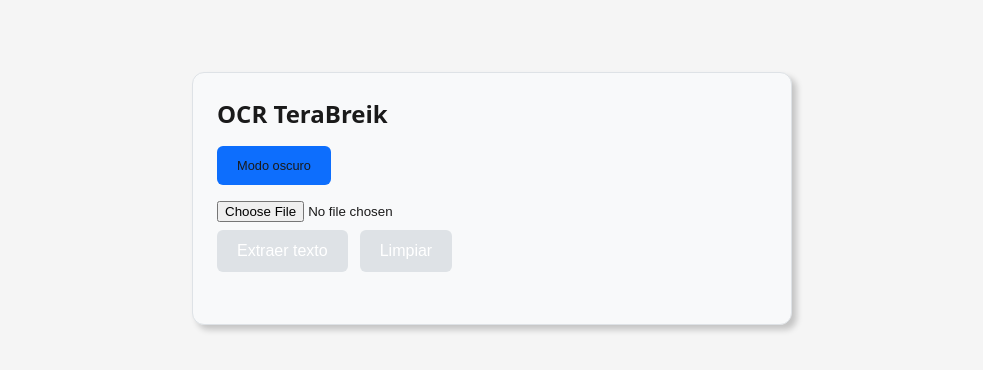
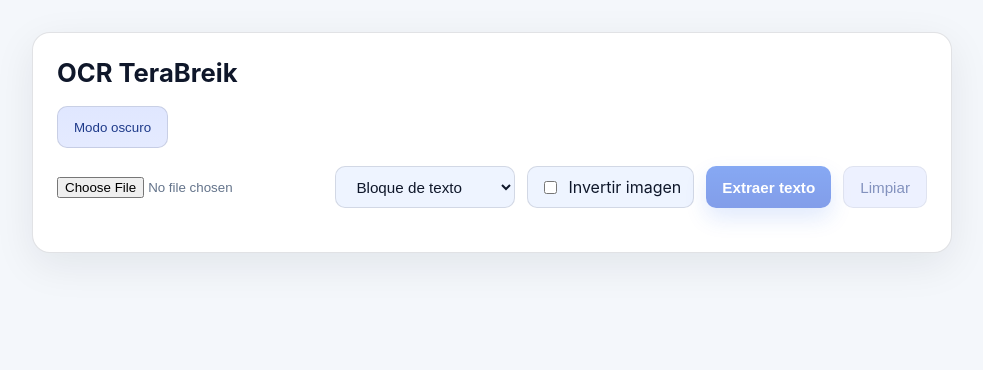
Before and after one commit to jos3gatica/OCR-TeraBreik, a React (Vite) app: page / in a window 1280 px wide. Shown: the top 370 px of the page, without its empty margins (148-1131 px from the left). Built offline with nearby package versions, Linux system fonts and the light colour scheme; what tesseract.js would draw is missing.

Commit message:
FIX: Refinamiento de lectura por regiones de archivo

```diff
--- a/src/OCRUpload.jsx
+++ b/src/OCRUpload.jsx
@@ -1,5 +1,5 @@
 import React, { useEffect, useState } from "react";
-import { recognizeText } from "../src/services/ocrService";
+import { recognizeText, PSM_MAP } from "../src/services/ocrService";
 import ResultDisplay from "../src/components/ResultDisplay";
 
 export default function OCRUpload() {
@@ -7,12 +7,14 @@
   const [result, setResult] = useState("");
   const [loading, setLoading] = useState(false);
   const [theme, setTheme] = useState("light");
+  const [ocrMode, setOcrMode] = useState("block");
+  const [invert, setInvert] = useState(false);
+  const [bestMode, setBestMode] = useState("");
 
   useEffect(() => {
     const saved = localStorage.getItem("theme");
     const prefersDark = window.matchMedia("(prefers-color-scheme: dark)").matches;
     const initial = saved || (prefersDark ? "dark" : "light");
-
     setTheme(initial);
     document.documentElement.setAttribute("data-theme", initial);
   }, []);
@@ -27,6 +29,7 @@
   const handleFile = (e) => {
     setFile(e.target.files[0]);
     setResult("");
+    setBestMode("");
   };
 
   const processOCR = async () => {
@@ -38,14 +41,19 @@
     try {
       const text = await recognizeText(file, {
         lang: "eng+spa",
-        psm: 6,
+        psm: PSM_MAP[ocrMode],
         scale: 2,
-        threshold: 160,
+        threshold: 165,
+        invert,
+        dpi: 300,
       });
+
       setResult(text);
+      setBestMode(ocrMode);
     } catch (err) {
       console.error(err);
       setResult("Error en OCR");
+      setBestMode("");
     } finally {
       setLoading(false);
     }
@@ -54,39 +62,13 @@
   const clear = () => {
     setFile(null);
     setResult("");
+    setBestMode("");
     const fileInput = document.querySelector('input[type="file"]');
     if (fileInput) fileInput.value = "";
   };
 
   return (
     <div className="container">
-      <style>{`
-        .result {
-          max-width: 100%;
-          overflow: hidden;
-          border: 1px solid rgba(255,255,255,0.08);
-          border-radius: 8px;
-          padding: 12px;
-          box-sizing: border-box;
-        }
-        .result textarea {
-          width: 100%;
-          min-height: 220px;
-          resize: vertical;
-          box-sizing: border-box;
-          border: none;
-          outline: none;
-          background: transparent;
-          color: inherit;
-          font: inherit;
-          line-height: 1.4;
-          white-space: pre-wrap;
-          overflow-wrap: anywhere;
-          word-break: break-word;
-          overflow-x: hidden;
-        }
-      `}</style>
-
       <div className="card">
         <h2>OCR TeraBreik</h2>
 
@@ -96,13 +78,37 @@
 
         <div className="input-group">
           <input type="file" accept="image/*" onChange={handleFile} />
-          <button onClick={processOCR} disabled={!file || loading}>
+
+          <select value={ocrMode} onChange={(e) => setOcrMode(e.target.value)}>
+            <option value="block">Bloque de texto</option>
+            <option value="auto">Automático</option>
+            <option value="line">Línea única</option>
+            <option value="sparse">Texto disperso</option>
+          </select>
+
+          <label className="invert-toggle">
+            <input
+              type="checkbox"
+              checked={invert}
+              onChange={(e) => setInvert(e.target.checked)}
+            />
+            Invertir imagen
+          </label>
+
+          <button className="btn-primary" onClick={processOCR} disabled={!file || loading}>
             {loading ? "Procesando..." : "Extraer texto"}
           </button>
-          <button onClick={clear} disabled={!file && !result}>
+
+          <button className="btn-secondary" onClick={clear} disabled={!file && !result}>
             Limpiar
           </button>
         </div>
+
+        {bestMode && (
+          <div style={{ marginBottom: 12, color: "var(--muted)" }}>
+            Modo usado: <strong>{bestMode}</strong>
+          </div>
+        )}
 
         <ResultDisplay result={result} />
       </div>
--- a/src/index.css
+++ b/src/index.css
@@ -1,115 +1,225 @@
 :root {
-  --bg: whitesmoke;
-  --card-bg: #f8f9fa;
-  --text: #1a1a1a;
-  --border: #dee2e6;
-  --primary: #0d6efd;
-  --primary-hover: #0b5ed7;
-  --shadow: 0.3rem 0.3rem 0.4rem rgba(0, 0, 0, 0.2);
+  color-scheme: light;
+  --bg: #f4f7fb;
+  --surface: #ffffff;
+  --surface-2: #eef4ff;
+  --text: #0f172a;
+  --muted: #64748b;
+  --border: rgba(15, 23, 42, 0.12);
+
+  --primary: #2563eb;
+  --primary-hover: #1d4ed8;
+  --primary-text: #ffffff;
+
+  --secondary: #e0e7ff;
+  --secondary-hover: #c7d2fe;
+  --secondary-text: #1e3a8a;
+
+  --accent: #7c3aed;
+  --accent-soft: rgba(124, 58, 237, 0.12);
+
+  --shadow: 0 12px 40px rgba(15, 23, 42, 0.08);
 }
 
-[data-theme="dark"] {
-  --bg: #121212;
-  --card-bg: #1e1e1e;
-  --text: #e0e0e0;
-  --border: #383838;
-  --primary: #0d6efd;
-  --primary-hover: #0ca4f0;
-  --shadow: 0.3rem 0.3rem 0.4rem rgba(0, 0, 0, 0.3);
+html[data-theme="dark"] {
+  color-scheme: dark;
+  --bg: #111827;
+  --surface: #172033;
+  --surface-2: #1f2a44;
+  --text: #f8fafc;
+  --muted: #cbd5e1;
+  --border: rgba(255, 255, 255, 0.08);
+
+  --primary: #60a5fa;
+  --primary-hover: #3b82f6;
+  --primary-text: #08111f;
+
+  --secondary: #24324f;
+  --secondary-hover: #2e3e63;
+  --secondary-text: #dbeafe;
+
+  --accent: #a78bfa;
+  --accent-soft: rgba(167, 139, 250, 0.14);
+
+  --shadow: 0 16px 46px rgba(0, 0, 0, 0.32);
 }
 
-html {
-  font-family: system-ui, -apple-system, BlinkMacSystemFont, "Segoe UI", Roboto, sans-serif;
+* {
+  box-sizing: border-box;
+}
+
+html, body, #root {
+  margin: 0;
+  min-width: 320px;
+  min-height: 100%;
 }
 
 body {
-  margin: 0;
-  background-color: var(--bg);
+  background: var(--bg);
   color: var(--text);
-  transition: background-color 0.3s ease, color 0.3s ease;
+  font-family: Inter, system-ui, -apple-system, BlinkMacSystemFont, "Segoe UI", sans-serif;
+  transition: background-color 0.25s ease, color 0.25s ease;
 }
 
 .container {
-  max-width: 600px;
-  margin: 3rem auto;
-  padding: 1.5rem;
+  min-height: 100vh;
+  display: flex;
+  justify-content: center;
+  align-items: flex-start;
+  padding: 32px 16px;
 }
 
 .card {
-  background-color: var(--card-bg);
-  border-radius: 12px;
+  width: min(100%, 920px);
+  background: var(--surface);
+  color: var(--text);
   border: 1px solid var(--border);
+  border-radius: 18px;
+  padding: 24px;
   box-shadow: var(--shadow);
-  padding: 1.5rem;
 }
 
-h2 {
-  margin: 0 0 1rem 0;
-  font-size: 1.5rem;
-  font-weight: 600;
+.card h2 {
+  margin: 0 0 18px;
+  font-size: 1.6rem;
+}
+
+.theme-toggle {
+  margin-bottom: 18px;
+  min-height: 42px;
+  border: 1px solid var(--border);
+  border-radius: 10px;
+  padding: 0 16px;
+  background: linear-gradient(180deg, var(--secondary) 0%, color-mix(in srgb, var(--secondary) 86%, white) 100%);
+  color: var(--secondary-text);
+  cursor: pointer;
+}
+
+.theme-toggle:hover {
+  background: var(--secondary-hover);
 }
 
 .input-group {
-  margin-bottom: 1.25rem;
+  display: flex;
+  flex-wrap: wrap;
+  gap: 12px;
+  align-items: center;
+  margin-bottom: 20px;
 }
 
-input[type="file"] {
-  display: block;
-  width: 100%;
-  margin-bottom: 0.5rem;
+.input-group input[type="file"] {
+  flex: 1 1 260px;
+  min-width: 220px;
+  color: var(--muted);
 }
 
-/* Botones con más margen */
-.input-group button {
-  margin-right: 0.75rem;
-  margin-bottom: 0.5rem;
+.input-group button,
+.input-group select {
+  min-height: 42px;
+  border-radius: 10px;
+  padding: 0 16px;
+  font-size: 0.95rem;
 }
 
-.input-group button:last-child {
-  margin-right: 0;
+.btn-primary {
+  background: linear-gradient(180deg, var(--primary) 0%, var(--primary-hover) 100%);
+  color: var(--primary-text);
+  border: 0;
+  cursor: pointer;
+  font-weight: 700;
+  box-shadow: 0 10px 22px rgba(37, 99, 235, 0.25);
 }
 
-button {
-  background-color: var(--primary);
-  color: white;
-  border: none;
-  border-radius: 6px;
-  padding: 0.75rem 1.25rem;
-  font-size: 1rem;
-  cursor: pointer;
-  transition: background-color 0.2s ease;
+.btn-primary:hover:not(:disabled) {
+  filter: brightness(1.03);
+  transform: translateY(-1px);
 }
 
-button:hover:not(:disabled) {
-  background-color: var(--primary-hover);
+.btn-secondary {
+  background: var(--secondary);
+  color: var(--secondary-text);
+  border: 1px solid var(--border);
+  cursor: pointer;
 }
 
-button:disabled {
-  background-color: var(--border);
+.btn-secondary:hover:not(:disabled) {
+  background: var(--secondary-hover);
+}
+
+.input-group select {
+  flex: 0 1 180px;
+  border: 1px solid var(--border);
+  background: var(--surface-2);
+  color: var(--text);
+}
+
+.input-group button:disabled {
+  opacity: 0.55;
   cursor: not-allowed;
 }
 
 .result {
-  margin-top: 1.5rem;
-  padding: 1rem;
-  border-radius: 8px;
-  background-color: var(--card-bg);
+  max-width: 100%;
+  overflow: hidden;
   border: 1px solid var(--border);
-  white-space: pre-wrap;
-  font-size: 0.95rem;
+  border-radius: 12px;
+  padding: 14px;
+  background: var(--surface-2);
 }
 
-.theme-toggle {
+.result strong {
   display: block;
-  margin-bottom: 1rem;
-  font-size: 0.8rem;
-  color: var(--text);
-  cursor: pointer;
+  margin-bottom: 10px;
+  color: var(--accent);
 }
 
-@media (max-width: 768px) {
+.result textarea {
+  width: 100%;
+  min-height: 240px;
+  resize: vertical;
+  border: none;
+  outline: none;
+  background: transparent;
+  color: var(--text);
+  font: inherit;
+  line-height: 1.5;
+  white-space: pre-wrap;
+  overflow-wrap: anywhere;
+  word-break: break-word;
+  overflow-x: hidden;
+}
+
+@media (max-width: 640px) {
   .container {
-    margin: 1.5rem auto;
-    padding: 1rem;
+    padding: 16px 12px;
+  }
+
+  .card {
+    padding: 18px;
+    border-radius: 14px;
+  }
+
+  .input-group {
+    align-items: stretch;
+  }
+
+  .input-group input[type="file"],
+  .input-group button,
+  .input-group select,
+  .theme-toggle {
+    width: 100%;
+    flex: 1 1 100%;
   }
 }
+
+.invert-toggle {
+  display: inline-flex;
+  align-items: center;
+  gap: 8px;
+  min-height: 42px;
+  padding: 0 12px;
+  border-radius: 10px;
+  background: var(--surface-2);
+  border: 1px solid var(--border);
+  color: var(--text);
+}
```
Also changed, not shown: src/services/ocrService.js (+74 -26 lines).
